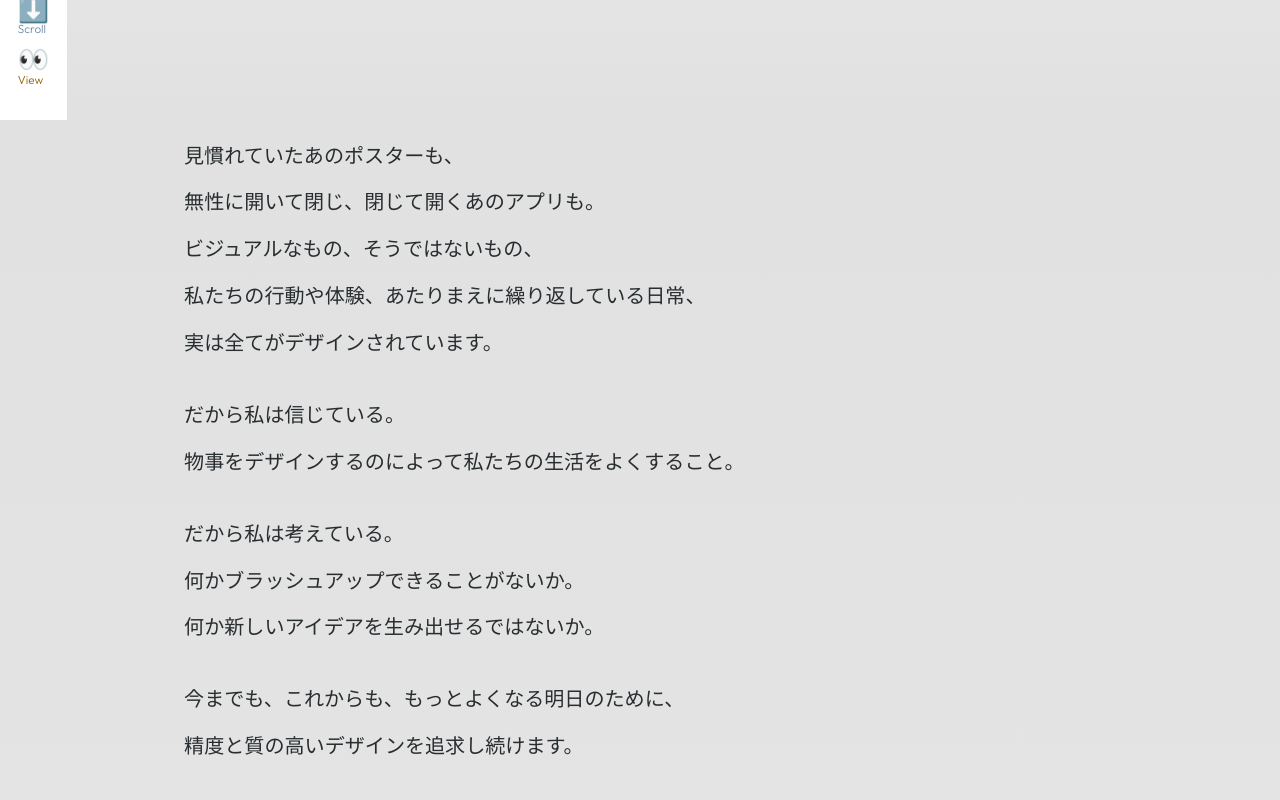
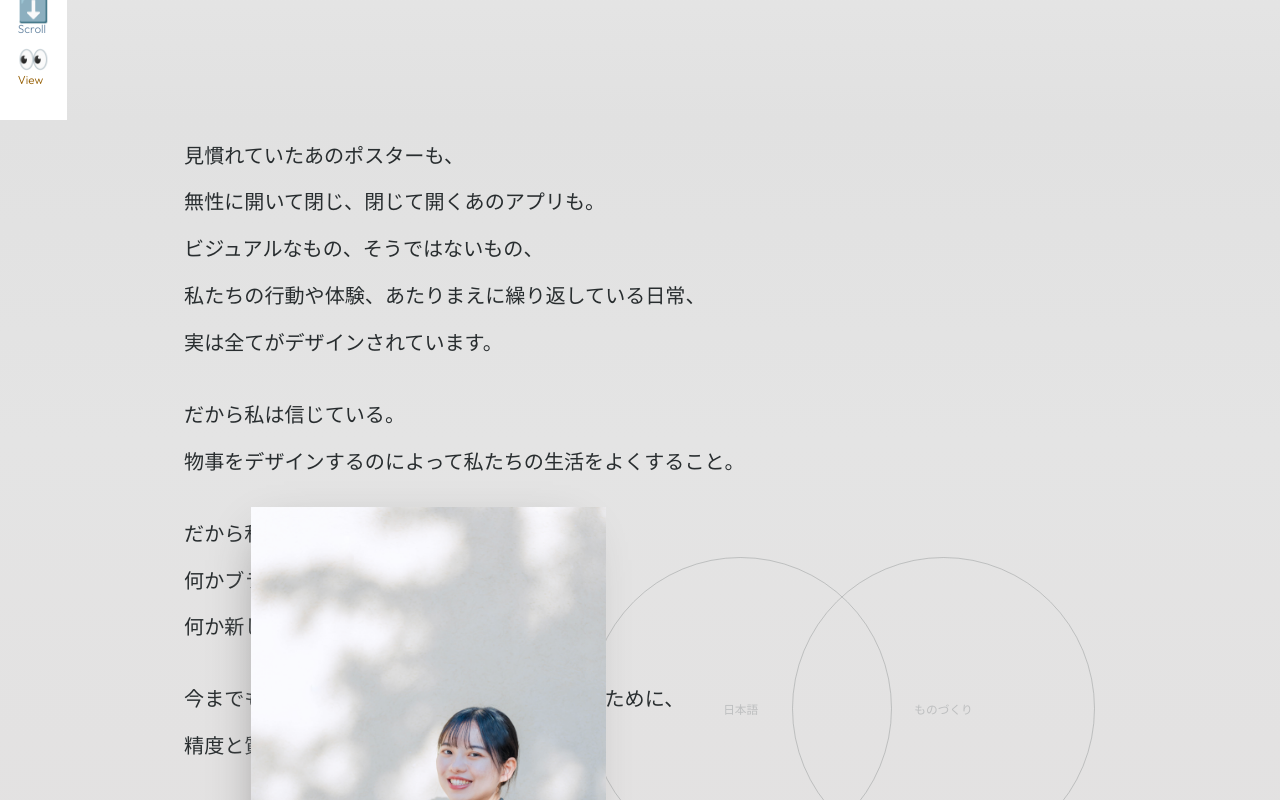
Before and after one commit to yihanYozikua/tai_portfolio, a React (Create React App) app: page /#/about in a window 1280 px wide. Shown: the part 680-1480 px from the top of the page. Built offline with nearby package versions, Linux system fonts and the light colour scheme; a web font is replaced by a local one.

Commit message:
fix the kv animation

```diff
--- a/src/About.js
+++ b/src/About.js
@@ -138,34 +138,18 @@ export default function About() {
           el.style.opacity = '0';
           el.style.transition = 'all 1s ease-in-out';
         });
-        // setTimeout(() => {
-        //   [].forEach.call(paragraph_list, function(pa){
-        //     pa.style.transform = 'translateY(-70vh)';
-        //     pa.style.transition = 'all .7s ease-in-out';
-        //   })
-        //   paragraph.style.height = '30vh';
-        //   paragraph.style.transition = 'all .5s ease-in-out';
-        // }, 100);
       }
-      // else if(this.oldScroll > this.scrollY){
-      //   console.log('up');
-      //   [].forEach.call(paragraph_list, function(pa){
-      //     pa.style.transform = 'unset';
-      //     pa.style.transition = 'all .5s ease-in-out';
-      //   });
-      //   paragraph.style.height = '100vh';
-      //   paragraph.style.transition = 'all .5s ease-in-out';
+      else if(this.oldScroll > this.scrollY){
+        console.log('up');
 
-      //   setTimeout(() => {
-      //     [].forEach.call(kv_list, function(el){
-      //       el.style.opacity = '1';
-      //       el.style.transition = 'all .3s ease-in-out';
-      //     });
-      //   }, 500);
-      // }
-      // else{
-      //   console.log('not moving');
-      // }
+        [].forEach.call(kv_list, function(el){
+          el.style.opacity = '1';
+          el.style.transition = 'all .3s ease-in-out';
+        });
+      }
+      else{
+        console.log('not moving');
+      }
       this.oldScroll = this.scrollY;
 
       /* circle animation */
@@ -210,9 +194,9 @@ export default function About() {
         </div>
 
         <div className={aboutCss.about_paragragh_container} ref={paragraph_ref}>
-          <div className={aboutCss.about_paragraph_contents}>
+          <Parallax className={aboutCss.about_paragraph_contents} translateY={[0, -300]} speed={-10}>
             <div className={aboutCss.about_paragragh_contents_sec} ref={paragraph_ref_1}>
-              <Parallax ref={paragraph_anchor_ref} translateY={[0, -1000]} speed={-10}>見慣れていたあのポスターも、</Parallax>
+              <span ref={paragraph_anchor_ref}>見慣れていたあのポスターも、</span>
               <span>無性に開いて閉じ、閉じて開くあのアプリも。</span>
               <span>ビジュアルなもの、そうではないもの、</span>
               <span>私たちの行動や体験、あたりまえに繰り返している日常、</span>
@@ -231,7 +215,7 @@ export default function About() {
               <span>今までも、これからも、もっとよくなる明日のために、</span>
               <span>精度と質の高いデザインを追求し続けます。</span>
             </div>
-          </div>
+          </Parallax>
         </div>
 
         <div className={aboutCss.about_self_intro_container} ref={self_intro_ref}>
--- a/src/css/about.module.scss
+++ b/src/css/about.module.scss
@@ -52,17 +52,17 @@ $COLOR_VIEW_WORKS_BUTTON: #282D2F;
 
   .about_paragragh_container{
     width: 100vw;
-    height: 100vh;
+    height: 40vh;
     display: flex;
     flex-direction: column;
     align-items: flex-end;
+    background: $ABOUT_BG_COLOR_2;
 
     .about_paragraph_contents{
       display: flex;
       flex-direction: column;
       width: 100%;
       height: 100%;
-      background: $ABOUT_BG_COLOR_2;
       font-family: 'BIZ UDGothic', sans-serif;
       font-weight: 400;
       font-size: 1.2rem;
```
